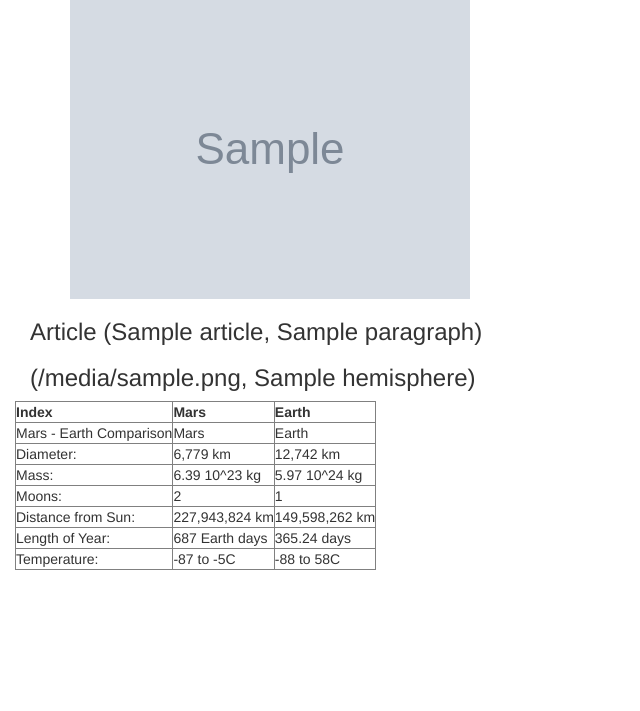
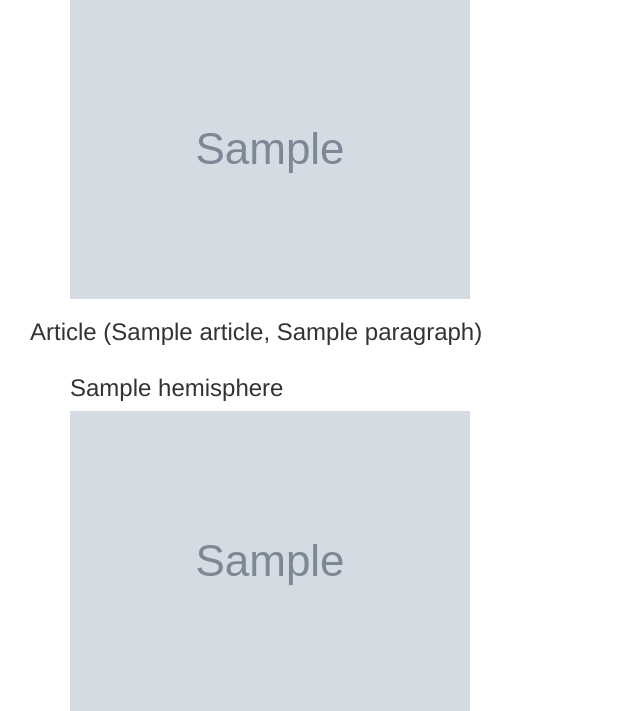
Before and after one commit to chewy-program/web-scraping-challenge-master, a Flask app: page / in a window 1280 px wide. Shown: the part 344-1055 px from the top of the page, without its empty margins (0-640 px from the left). Before the commit the page ends 914 px from the top, so only its background shows below. Run offline with Flask 2, Linux system fonts and the light colour scheme; grey boxes marked "Sample" are stand-in pictures; a database or web service that is not in the repository returns one stand-in record (values such as "Sample title"); some libraries are stand-ins or nearby versions.

Commit message:
Update index.html

```diff
--- a/templates/index.html
+++ b/templates/index.html
@@ -18,56 +18,13 @@
     <div class = "container-fluid">
       <div class = "container">
         <h3>Latest image from Mars</h3>
-        <img src="{{ url.image_path}}"><a href = "{{ url.image_path}}"></a></img>
+        <img src="{{ url.image_path }}"><a href = "{{ url.image_path}}"></a></img>
         </div>
       <h3>Article {{ article.title, article.paragraph }}</h3>
-      <h3>{{ hemispheres.img_url, hemispheres.title }}</h3>
+      <div class = "container">
+        <h3>{{ hemispheres.title }}</h3>
+        <img src="{{ hemispheres.img_url }}"></a></img>
+        </div>
       </div>
-    <table border="1" class="dataframe">
-      <thead>
-        <tr style="text-align: right;">
-          <th>Index</th>
-          <th>Mars</th>
-          <th>Earth</th>
-        </tr>
-      </thead>
-      <tbody>
-        <tr>
-          <td>Mars - Earth Comparison</td>
-          <td>Mars</td>
-          <td>Earth</td>
-        </tr>
-        <tr>
-          <td>Diameter:</td>
-          <td>6,779 km</td>
-          <td>12,742 km</td>
-        </tr>
-        <tr>
-          <td>Mass:</td>
-          <td>6.39 10^23 kg</td>
-          <td>5.97 10^24 kg</td>
-        </tr>
-        <tr>
-          <td>Moons:</td>
-          <td>2</td>
-          <td>1</td>
-        </tr>
-        <tr>
-          <td>Distance from Sun:</td>
-          <td>227,943,824 km</td>
-          <td>149,598,262 km</td>
-        </tr>
-        <tr>
-          <td>Length of Year:</td>
-          <td>687 Earth days</td>
-          <td>365.24 days</td>
-        </tr>
-        <tr>
-          <td>Temperature:</td>
-          <td>-87 to -5C</td>
-          <td>-88 to 58C</td>
-        </tr>
-      </tbody>
-    </table>
     </div>
   </body>
```
